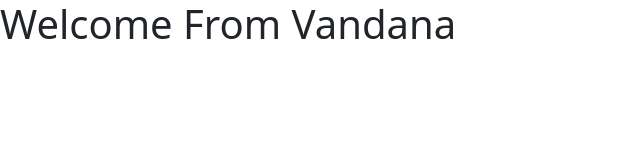
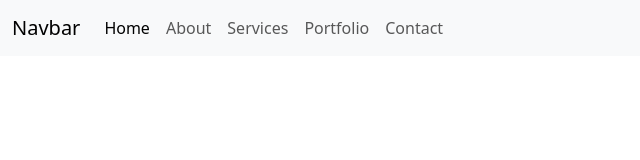
Before and after one commit to vsVandana/Portfolio, a plain HTML site: page index.html in a window 1280 px wide. Shown: the whole page, without its empty margins (0-640 px from the left). Drawn offline with nearby package versions, Linux system fonts and the light colour scheme.

Commit message:
add navbar

```diff
--- a/index.html
+++ b/index.html
@@ -8,7 +8,36 @@
    <link rel="stylesheet" href="index.css">
 </head>
   <body>
-    <h1>Welcome From Vandana</h1>
+
+    <nav class="navbar navbar-expand-lg bg-body-tertiary">
+        <div class="container-fluid">
+          <a class="navbar-brand" href="#">Navbar</a>
+          <button class="navbar-toggler" type="button" data-bs-toggle="collapse" data-bs-target="#navbarSupportedContent" aria-controls="navbarSupportedContent" aria-expanded="false" aria-label="Toggle navigation">
+            <span class="navbar-toggler-icon"></span>
+          </button>
+          <div class="collapse navbar-collapse" id="navbarSupportedContent">
+            <ul class="navbar-nav me-auto mb-2 mb-lg-0">
+              <li class="nav-item">
+                <a class="nav-link active" aria-current="page" href="#">Home</a>
+              </li>
+              <li class="nav-item">
+                <a class="nav-link" href="#">About</a>
+              </li>
+              <li class="nav-item">
+                <a class="nav-link" href="#">Services</a>
+              </li>
+              <li class="nav-item">
+                <a class="nav-link" href="#">Portfolio</a>
+              </li>
+              <li class="nav-item">
+                <a class="nav-link" href="#">Contact</a>
+              </li>
+
+            </ul>
+
+          </div>
+        </div>
+      </nav>
     <script src="index.js"></script>
     <script src="https://cdn.jsdelivr.net/npm/@popperjs/core@2.11.6/dist/umd/popper.min.js" integrity="sha384-oBqDVmMz9ATKxIep9tiCxS/Z9fNfEXiDAYTujMAeBAsjFuCZSmKbSSUnQlmh/jp3" crossorigin="anonymous"></script>
     <script src="https://cdn.jsdelivr.net/npm/bootstrap@5.3.0-alpha1/dist/js/bootstrap.min.js" integrity="sha384-mQ93GR66B00ZXjt0YO5KlohRA5SY2XofN4zfuZxLkoj1gXtW8ANNCe9d5Y3eG5eD" crossorigin="anonymous"></script>
```
